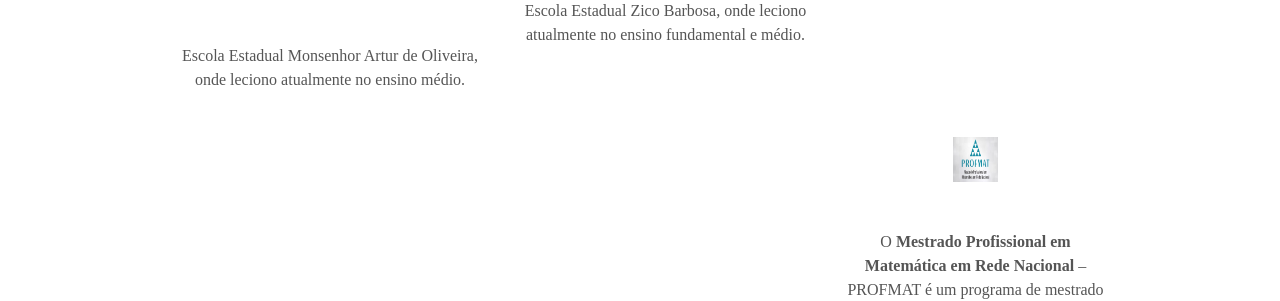
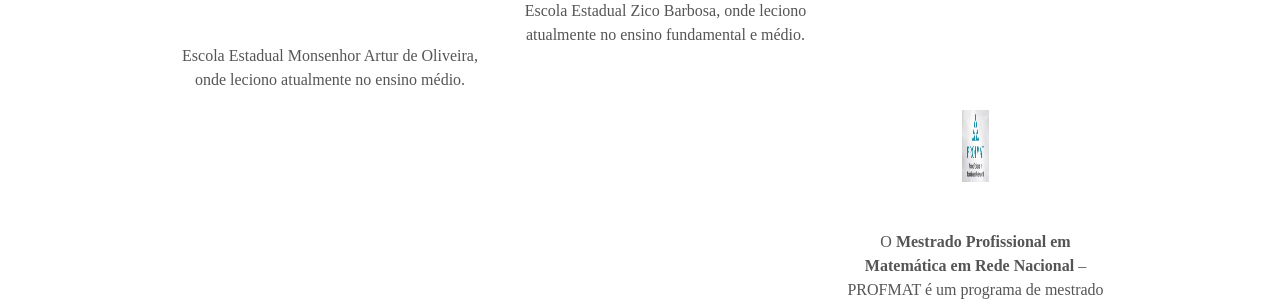
Before and after one commit to edilson-eemao/curriculo2, a Jekyll site: the page built from index.html, in a window 1280 px wide. Shown: the part 1456-1757 px from the top of the page. Built offline with Jekyll 4.4.1, drawn with Linux system fonts in a browser that asks for light colours; some web fonts are replaced.

Commit message:
altera atributos para 10%

```diff
--- a/_includes/about.html
+++ b/_includes/about.html
@@ -21,7 +21,7 @@
   <div class="tech">
 
     <h6>Formação continuada</h6>
-   <img src="https://github.com/edilson-eemao/curriculo2/blob/master/images/profmat-1.jpeg?raw=true" alt="" height="45" width="45">
+   <img src="https://github.com/edilson-eemao/curriculo2/blob/master/images/profmat-1.jpeg?raw=true" alt="" height="10%" width="10%">
 
     <p>O <b>Mestrado Profissional em Matemática em Rede Nacional</b> – PROFMAT é um programa de mestrado semipresencial na área de Matemática. É formado por uma rede de Instituições de Ensino Superior, no contexto da CAPES, e coordenado pela SBM, com apoio do IMPA.</p>
   </div>
```
